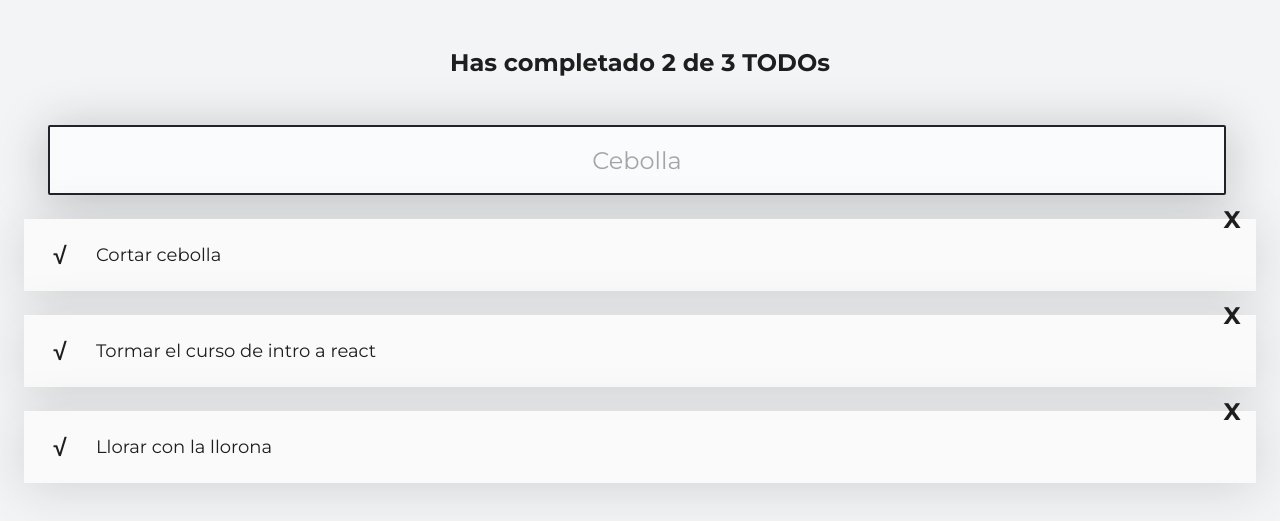
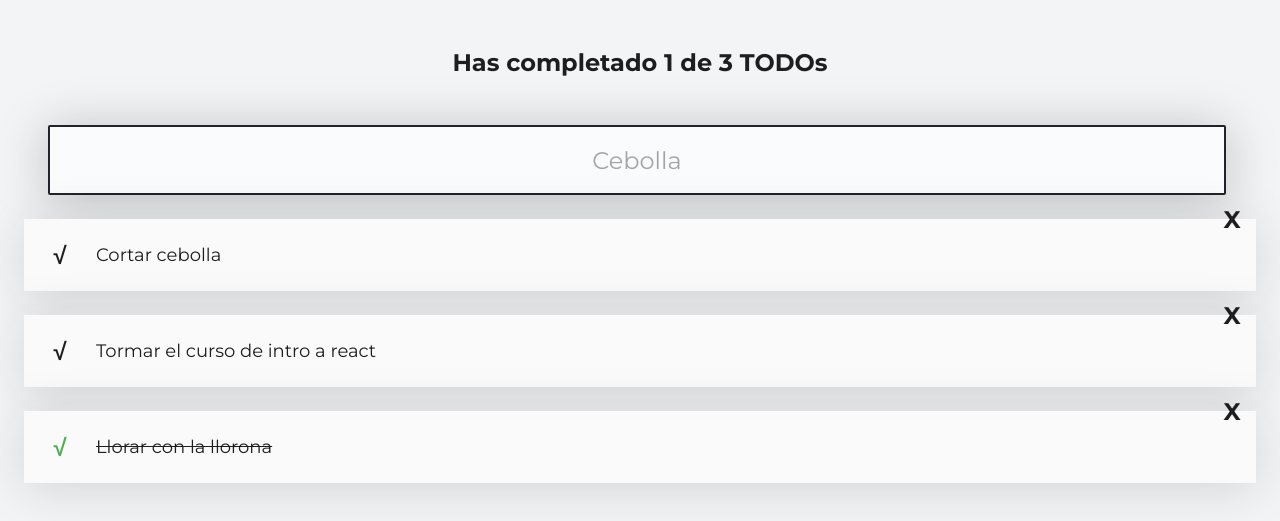
Before and after one commit to Eddy-Huaylla/curso-react-patrones-render, a React (Create React App) app: page / in a window 1280 px wide. Shown: the top 521 px of the page. Built offline with nearby package versions, Linux system fonts and the light colour scheme.

Commit message:
Contando y buscando TODOs

```diff
--- a/src/App.js
+++ b/src/App.js
@@ -1,4 +1,4 @@
-import react from "react";
+import React from "react";
 import { TodoCounter } from "./TodoCounter";
 import { TodoSearch } from "./TodoSearch.js";
 import { TodoList } from "./TodoList.js";
@@ -6,22 +6,46 @@
 import { CreateTodoButtom } from "./CreateTodoButtom.js";
 import './App.css';
 
-const todos=[
+const defaultTodos =[
 	{text:'Cortar cebolla', completed:false},
 	{text:'Tormar el curso de intro a react', completed:false},
-	{text:'Llorar con la llorona', completed:false}
+	{text:'Llorar con la llorona', completed:true}
 ];
 
 function App() {
+	const [todos, setTodos] = React.useState(defaultTodos);
+	const [searchValue, setSearchValue] = React.useState('');
+
+	const completedTodos = todos.filter(todo => !!todo.completed).length;
+	const totalTodos = todos.length;
+
+	let searchedTodos = [];
+
+	if (!searchValue.length >= 1) {
+		searchedTodos = todos;
+	  } else {
+		searchedTodos = todos.filter(todo => {
+		  const todoText = todo.text.toLowerCase();
+		  const searchText = searchValue.toLowerCase();
+		  return todoText.includes(searchText);
+		});
+	  }
+
 	return (
-		<react.Fragment>
-			<TodoCounter />
-			<TodoSearch />
+		<React.Fragment>
+			<TodoCounter
+				total={totalTodos}
+				completed={completedTodos}
+			/>
+			<TodoSearch
+				searchValue={searchValue}
+				setSearchValue={setSearchValue}
+			/>
 			<TodoList>
-				{todos.map(todo =>(<TodoItem key={todo.text} text={todo.text} completed={todo.completed} />))}
+				{searchedTodos.map(todo =>(<TodoItem key={todo.text} text={todo.text} completed={todo.completed} />))}
 			</TodoList>
 			<CreateTodoButtom />
-		</react.Fragment>
+		</React.Fragment>
 	);
 }
 
--- a/src/TodoCounter.js
+++ b/src/TodoCounter.js
@@ -1,9 +1,9 @@
 import React from 'react';
 import './TodoCounter.css';
 
-function TodoCounter() {
+function TodoCounter( { total, completed } ) {
 	return (
-		<h2 className="TodoCounter">Has completado 2 de 3 TODOs</h2>
+		<h2 className="TodoCounter">Has completado {completed} de {total} TODOs</h2>
 	);
 }
 
--- a/src/TodoSearch.js
+++ b/src/TodoSearch.js
@@ -1,18 +1,21 @@
 import React from 'react';
 import './TodoSearch.css';
 
-function TodoSearch() {
-	const [searchValue, setSearchValue] = React.useState('');
+function TodoSearch( { searchValue, setSearchValue } ) {
 
 	const onSearchValueChange = (event) => {
 		console.log(event.target.value);
 		setSearchValue(event.target.value);
 	};
 
-	return [
-		<input className="TodoSearch" placeholder="Cebolla" onChange={onSearchValueChange}/>,
-		<p>{searchValue}</p>
-	];
+	return (
+		<input
+			className="TodoSearch"
+			placeholder="Cebolla"
+			value={searchValue}
+			onChange={onSearchValueChange}
+		/>
+	);
 }
 
 export { TodoSearch };
```
